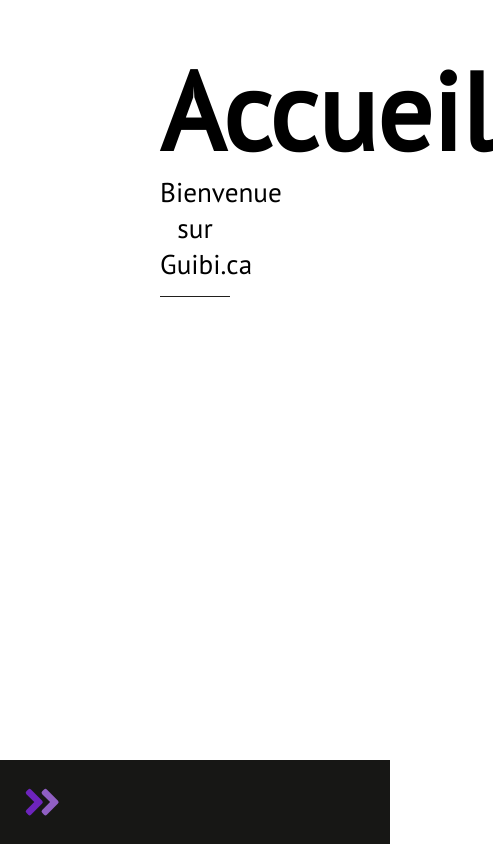
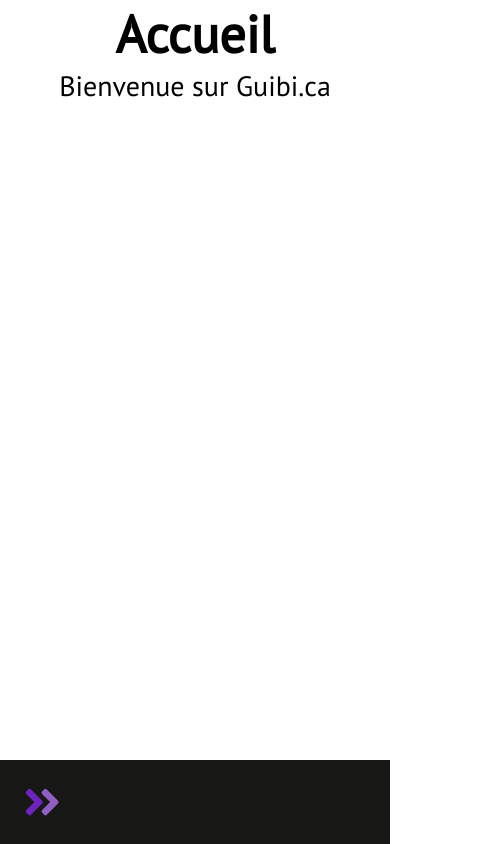
Before and after one commit to Guibi1/achive_2022_guibi.ca, a React (Create React App) app: page /accueil in a window 390 px wide. Shown: the whole page, 493 px wide, since content can reach past the window. Built offline with nearby package versions, Linux system fonts and the light colour scheme.

Commit message:
Fixed mobile style.

```diff
--- a/src/index.css
+++ b/src/index.css
@@ -28,10 +28,8 @@
 }
 
 div {
-  font-size: max(1.2rem, 1.3vw);
+  font-size: max(1.3rem, 1.3vw);
   font-family: "PT Sans";
-
-  --section-padding-side: max(10rem, 11vw);
 }
 
 div.page {
@@ -41,7 +39,7 @@
 }
 
 div.title {
-  margin: max(3rem, 3.9vw) var(--section-padding-side) 0px;
+  margin: 3.9vw var(--section-padding-side) 0px;
 
   display: flex;
   justify-content: space-between;
@@ -50,14 +48,13 @@
 }
 
 div.title > h1 {
-  font-size: max(6.8rem, 3.8vw);
+  font-size: max(2.5em, 4.5vw);
   font-weight: 600;
-  line-height: 1.16;
   margin: 0px;
 }
 
 div.title > h2 {
-  font-size: max(1.7rem, 1.8vw);
+  font-size: max(1.75rem, 1.8vw);
   font-weight: 400;
   margin: auto 0em 0.5em 0em;
   height: fit-content;
@@ -66,7 +63,7 @@
 div.section {
   width: auto;
 
-  padding: 3em var(--section-padding-side);
+  padding: min(2em, 6vh) var(--section-padding-side);
 }
 
 div.separator {
@@ -221,12 +218,18 @@
 
 /* Small screens */
 @media only screen and (max-width: 800px) {
+  div {
+    --section-padding-side: 5vw;
+  }
+
   div#root {
     margin-bottom: max(5rem, 10vh);
   }
 
   div.title {
     flex-direction: column;
+    margin: 0px;
+    border: none;
   }
 
   div.title > h1 {
@@ -240,6 +243,10 @@
 
 /* Large screens */
 @media only screen and (min-width: 800px) {
+  div {
+    --section-padding-side: 11vw;
+  }
+
   div#root {
     margin-left: max(5rem, 5.5vw);
   }
@@ -255,6 +262,10 @@
 }
 
 /* ----- GENERAL END ----- */
+
+
+
+
 
 /* ----- HEADER ----- */
 
--- a/src/processedIndex.css
+++ b/src/processedIndex.css
@@ -28,10 +28,8 @@
 }
 
 div {
-  font-size: max(1.2rem, 1.3vw);
+  font-size: max(1.3rem, 1.3vw);
   font-family: "PT Sans";
-
-  --section-padding-side: max(10rem, 11vw);
 }
 
 div.page {
@@ -41,7 +39,7 @@
 }
 
 div.title {
-  margin: max(3rem, 3.9vw) var(--section-padding-side) 0px;
+  margin: 3.9vw var(--section-padding-side) 0px;
 
   display: -webkit-box;
 
@@ -56,14 +54,13 @@
 }
 
 div.title > h1 {
-  font-size: max(6.8rem, 3.8vw);
+  font-size: max(2.5em, 4.5vw);
   font-weight: 600;
-  line-height: 1.16;
   margin: 0px;
 }
 
 div.title > h2 {
-  font-size: max(1.7rem, 1.8vw);
+  font-size: max(1.75rem, 1.8vw);
   font-weight: 400;
   margin: auto 0em 0.5em 0em;
   height: -webkit-fit-content;
@@ -74,7 +71,7 @@
 div.section {
   width: auto;
 
-  padding: 3em var(--section-padding-side);
+  padding: min(2em, 6vh) var(--section-padding-side);
 }
 
 div.separator {
@@ -255,6 +252,10 @@
 
 /* Small screens */
 @media only screen and (max-width: 800px) {
+  div {
+    --section-padding-side: 5vw;
+  }
+
   div#root {
     margin-bottom: max(5rem, 10vh);
   }
@@ -264,6 +265,8 @@
     -webkit-box-direction: normal;
         -ms-flex-direction: column;
             flex-direction: column;
+    margin: 0px;
+    border: none;
   }
 
   div.title > h1 {
@@ -277,6 +280,10 @@
 
 /* Large screens */
 @media only screen and (min-width: 800px) {
+  div {
+    --section-padding-side: 11vw;
+  }
+
   div#root {
     margin-left: max(5rem, 5.5vw);
   }
@@ -292,6 +299,10 @@
 }
 
 /* ----- GENERAL END ----- */
+
+
+
+
 
 /* ----- HEADER ----- */
 
```
